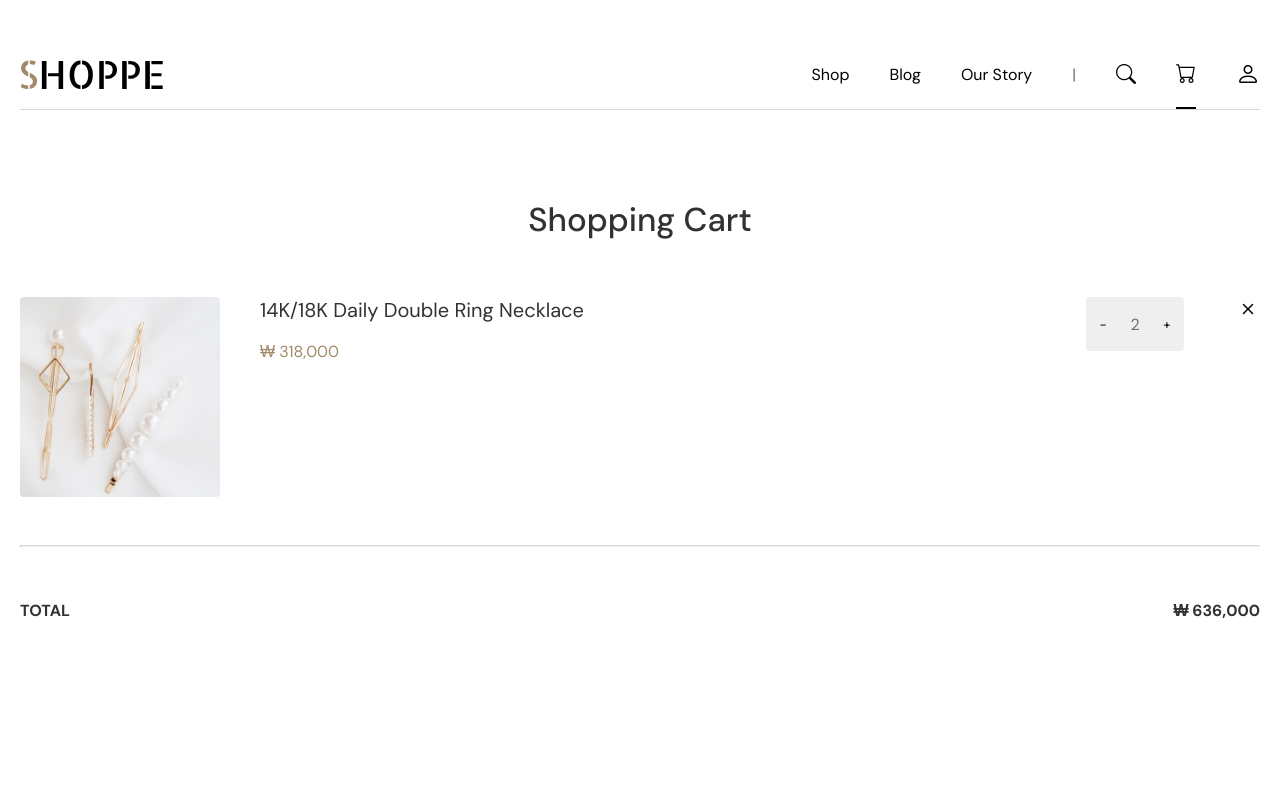
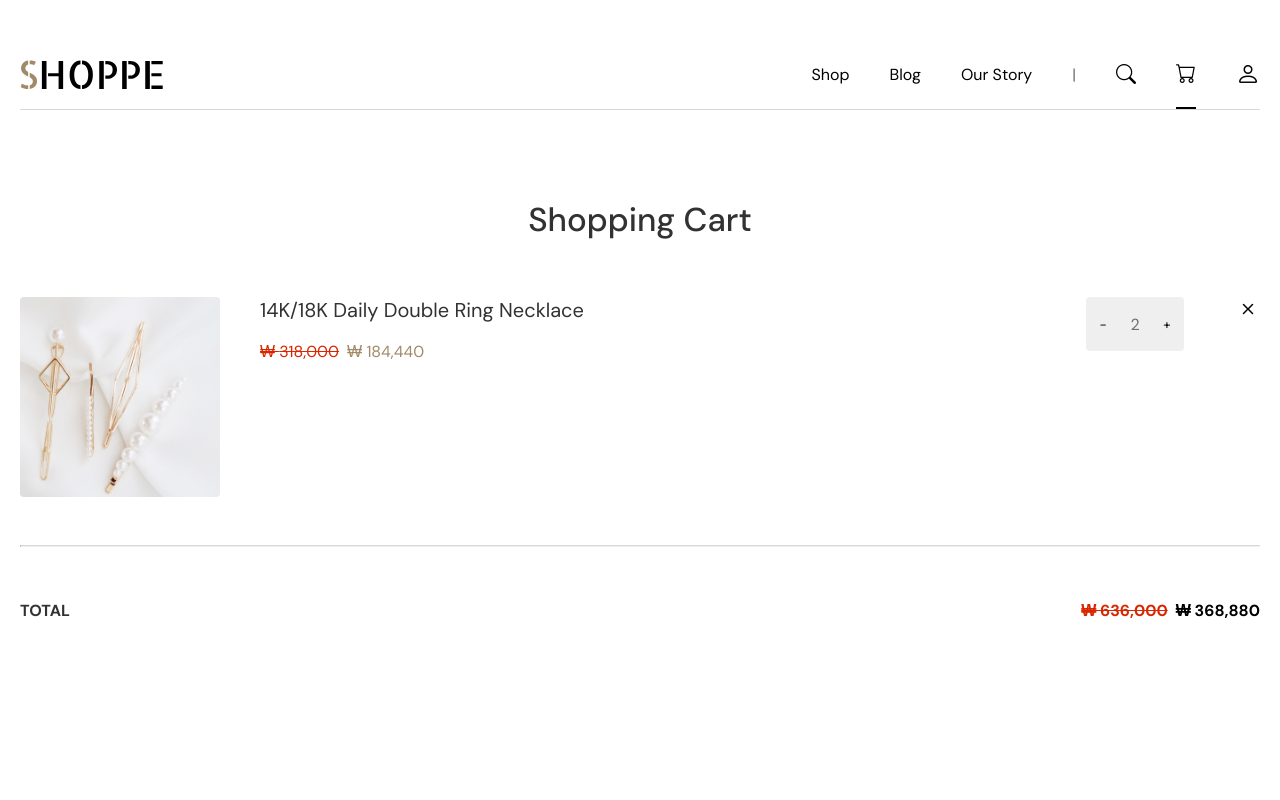
Before and after one commit to yyeonkim/ureca-shop, a React (Vite) app: page /cart in a window 1280 px wide. Shown: the top 800 px of the page. Built offline with nearby package versions, Linux system fonts and the light colour scheme; data requests are answered from the project's data file.

Commit message:
feat: 가격 표시 컴포넌트 구현

```diff
--- a/src/components/AddToCartModal.jsx
+++ b/src/components/AddToCartModal.jsx
@@ -4,6 +4,7 @@ import { useState } from "react";
 import BaseButton from "./BaseButton.jsx";
 import CountButton from "./CountButton.jsx";
 import BaseModal from "./modal/BaseModal.jsx";
+import ProductPrice from "./ProductPrice.jsx";
 
 function AddToCartModal({ isOpen, onClose, product }) {
   const [count, setCount] = useState(1);
@@ -22,7 +23,10 @@ function AddToCartModal({ isOpen, onClose, product }) {
       <h3>{product.title}</h3>
       <hr />
       <div>
-        <span>₩ {product.price.toLocaleString()}</span>
+        <ProductPrice
+          originalPrice={product.price}
+          discountAmount={(product.price * product.discountAmount) / 100}
+        />
         <CountButton count={count} onChangeCount={(cnt) => setCount(cnt)} />
       </div>
       <div>
--- a/src/components/CartListItem.jsx
+++ b/src/components/CartListItem.jsx
@@ -4,6 +4,7 @@ import styles from "@/styles/CartListItem.module.css";
 import { memo } from "react";
 import { Link } from "react-router";
 import CountButton from "./CountButton.jsx";
+import ProductPrice from "./ProductPrice.jsx";
 
 function CartListItem({ product, count, onChangeCount, onClickDelete }) {
   const isMobile = useIsMobile();
@@ -18,7 +19,11 @@ function CartListItem({ product, count, onChangeCount, onClickDelete }) {
       <div>
         <div>
           <h3 className="line-clamp-2">{product.title}</h3>
-          <span className={styles.price}>₩ {product.price.toLocaleString()}</span>
+          <ProductPrice
+            className={styles.price}
+            originalPrice={product.price}
+            discountAmount={(product.price * product.discount) / 100}
+          />
         </div>
         <CountButton count={count} onChangeCount={(cnt) => onChangeCount(cnt, product.id)} />
       </div>
--- a/src/components/ProductCard.jsx
+++ b/src/components/ProductCard.jsx
@@ -1,6 +1,7 @@
 import styles from "@/styles/ProductCard.module.css";
 import { memo } from "react";
 import { Link } from "react-router";
+import ProductPrice from "./ProductPrice.jsx";
 
 function ProductCard({ product, className }) {
   return (
@@ -10,7 +11,10 @@ function ProductCard({ product, className }) {
         {product.discount > 0 && <span>{`-${product.discount}%`}</span>}
       </div>
       <h4 className="line-clamp-2">{product.title}</h4>
-      <span>₩ {product.price.toLocaleString()}</span>
+      <ProductPrice
+        originalPrice={product.price}
+        discountAmount={(product.price * product.discount) / 100}
+      />
       <Link to={`/products/${product.id}`}>{product.title}</Link>
     </div>
   );
--- a/src/components/ProductDetailSection.jsx
+++ b/src/components/ProductDetailSection.jsx
@@ -7,6 +7,7 @@ import AddToCartModal from "./AddToCartModal.jsx";
 import AddToCartSuccessModal from "./AddToCartSuccessModal.jsx";
 import BaseButton from "./BaseButton.jsx";
 import CountButton from "./CountButton.jsx";
+import ProductPrice from "./ProductPrice.jsx";
 
 function ProductDetailSection() {
   const { product } = useLoaderData();
@@ -44,14 +45,17 @@ function ProductDetailSection() {
         </div>
         <div className={styles.info}>
           <h2>{product.title}</h2>
-          <span>₩ {product.price.toLocaleString()}</span>
+          <ProductPrice
+            originalPrice={product.price}
+            discountAmount={(product.price * product.discount) / 100}
+          />
           <div>
             <p>
               Lorem ipsum dolor sit amet, consectetur adipiscing elit. Aliquam placerat, augue a
               volutpat hendrerit, sapien tortor faucibus augue, a maximus elit ex vitae libero. Sed
               quis mauris eget arcu facilisis consequat sed eu felis.
             </p>
-            <div>
+            <div className={styles.btnWrap}>
               {!isMobile && <CountButton count={count} onChangeCount={(cnt) => setCount(cnt)} />}
               <BaseButton onClick={handleAddCart}>ADD TO CART</BaseButton>
             </div>
--- /dev/null
+++ b/src/components/ProductPrice.jsx
@@ -0,0 +1,14 @@
+import styles from "@/styles/ProductPrice.module.css";
+
+function ProductPrice({ originalPrice, discountAmount = 0, className }) {
+  return (
+    <div className={`${className} ${styles.price}`}>
+      <span className={discountAmount > 0 ? styles.discounted : ""}>
+        ₩ {originalPrice.toLocaleString()}
+      </span>
+      {discountAmount > 0 && <span>₩ {(originalPrice - discountAmount).toLocaleString()}</span>}
+    </div>
+  );
+}
+
+export default ProductPrice;
--- a/src/routes/pages/CartPage.jsx
+++ b/src/routes/pages/CartPage.jsx
@@ -1,8 +1,9 @@
 import { deleteCart, patchCart } from "@/api/cart.js";
 import CartListItem from "@/components/CartListItem.jsx";
 import NotificationBar from "@/components/NotificationBar.jsx";
+import ProductPrice from "@/components/ProductPrice.jsx";
 import styles from "@/styles/Cart.module.css";
-import { useState } from "react";
+import { useMemo, useState } from "react";
 import { useLoaderData } from "react-router";
 
 export default function CartPage() {
@@ -21,12 +22,18 @@ export default function CartPage() {
     await deleteCart(id);
   };
 
-  const calculateTotalAmount = () => {
-    return cartList.reduce((acc, cartItem) => {
+  const totalAmount = useMemo(() => {
+    let originalPrice = 0;
+    let discountAmount = 0;
+
+    cartList.forEach((cartItem) => {
       const product = products.find((prod) => prod.id === cartItem.id);
-      return acc + product.price * cartItem.count;
-    }, 0);
-  };
+      originalPrice += product.price * cartItem.count;
+      discountAmount += ((product.price * product.discount) / 100) * cartItem.count;
+    });
+
+    return { originalPrice, discountAmount };
+  }, [cartList, products]);
 
   return (
     <>
@@ -62,7 +69,11 @@ export default function CartPage() {
           {/* 총 금액 */}
           <div className={styles.totalAmount}>
             <strong>TOTAL</strong>
-            <span>₩ {calculateTotalAmount().toLocaleString()}</span>
+            <ProductPrice
+              className={styles.price}
+              originalPrice={totalAmount.originalPrice}
+              discountAmount={totalAmount.discountAmount}
+            />
           </div>
         </>
       )}
--- a/src/styles/Cart.module.css
+++ b/src/styles/Cart.module.css
@@ -19,12 +19,24 @@
 }
 
 .totalAmount {
-  font-size: var(--body-large-size);
-  font-weight: var(--body-large-weight);
   display: flex;
   justify-content: space-between;
   align-items: center;
   margin-top: 4.2rem;
+}
+
+.totalAmount strong {
+  font-size: var(--body-large-size);
+  font-weight: var(--body-large-weight);
+}
+
+.totalAmount .price span {
+  font-size: var(--body-large-size);
+  font-weight: var(--body-large-weight);
+}
+
+.totalAmount .price span:last-of-type {
+  color: black;
 }
 
 @media (max-width: 768px) {
--- a/src/styles/CartListItem.module.css
+++ b/src/styles/CartListItem.module.css
@@ -42,7 +42,6 @@
 .list .price {
   font-size: var(--heading5-size);
   font-weight: var(--heading5-weight);
-  color: var(--light-accent);
 }
 
 @media (max-width: 768px) {
--- a/src/styles/ProductCard.module.css
+++ b/src/styles/ProductCard.module.css
@@ -57,13 +57,6 @@
   margin-bottom: 1.6rem;
 }
 
-/* price */
-.productCard > span {
-  font-size: var(--heading4-size);
-  font-weight: var(--heading4-weight);
-  color: var(--light-accent);
-}
-
 @media (max-width: 768px) {
   .imgWrap {
     margin-bottom: 0.6rem;
@@ -78,13 +71,6 @@
     margin-bottom: 0.4rem;
   }
 
-  /* price */
-  .productCard > span {
-    font-size: var(--body-small-size);
-    font-weight: var(--body-small-weight);
-    color: var(--light-accent);
-  }
-
   .imgWrap > span {
     padding: 0.6rem 0.8rem;
     top: 0.4rem;
--- a/src/styles/ProductDetail.module.css
+++ b/src/styles/ProductDetail.module.css
@@ -28,12 +28,6 @@
   margin-bottom: 2.4rem;
 }
 
-.prod .info > span {
-  font-size: var(--heading4-size);
-  font-weight: var(--heading4-weight);
-  color: var(--light-accent);
-}
-
 .prod .info > div {
   margin-top: 6.4rem;
 }
@@ -47,7 +41,7 @@
 }
 
 /* button wrapper */
-.prod .info > div > div {
+.prod .info .btnWrap {
   margin-bottom: 8rem;
   display: flex;
   align-items: stretch;
@@ -93,18 +87,13 @@
     margin-bottom: 0.6rem;
   }
 
-  .prod .info > span {
-    font-size: var(--heading5-size);
-    font-weight: var(--heading5-weight);
-  }
-
   .prod .info > div {
     display: flex;
     flex-direction: column-reverse;
     margin-top: 2.4rem;
   }
 
-  .prod .info > div > div {
+  .prod .info .btnWrap {
     margin-bottom: 1.6rem;
   }
 
--- /dev/null
+++ b/src/styles/ProductPrice.module.css
@@ -0,0 +1,21 @@
+.price {
+  font-size: var(--heading4-size);
+  font-weight: var(--heading4-weight);
+  color: var(--light-accent);
+  display: flex;
+  align-items: center;
+  gap: 0.8rem;
+  flex-direction: row !important;
+}
+
+.price .discounted {
+  color: var(--light-errors);
+  text-decoration: line-through;
+}
+
+@media (max-width: 768px) {
+  .price {
+    font-size: var(--body-small-size);
+    font-weight: var(--body-small-weight);
+  }
+}
```
